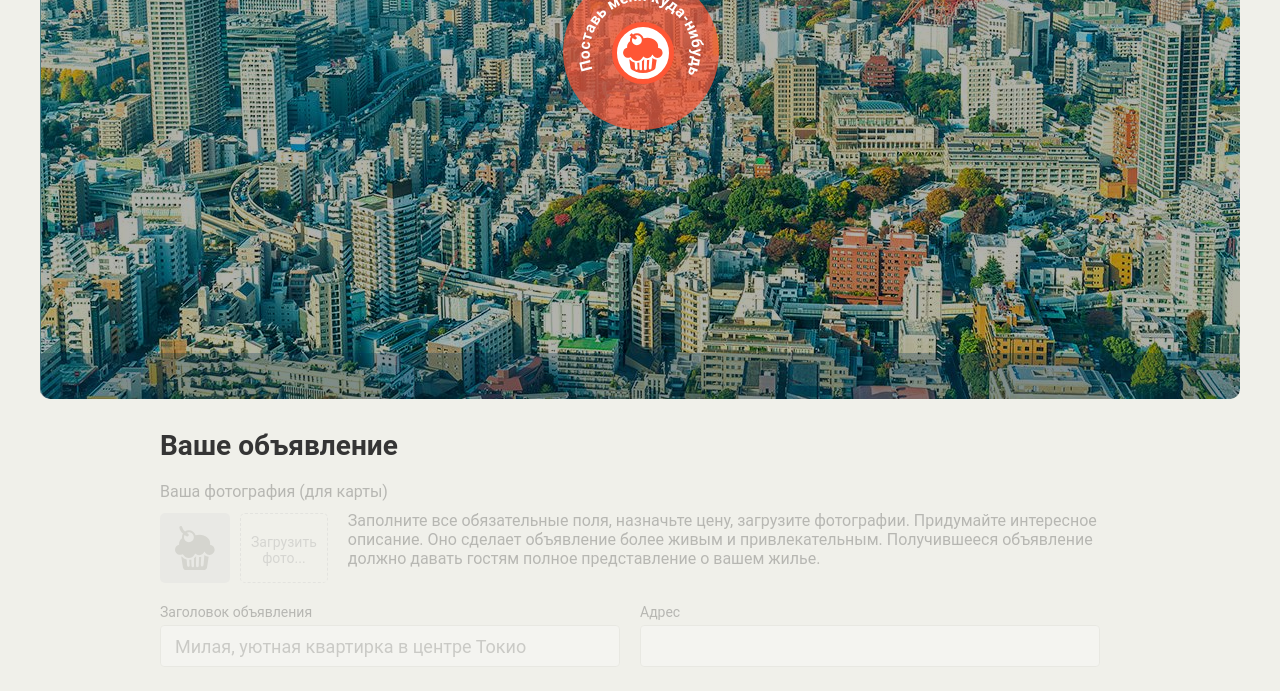
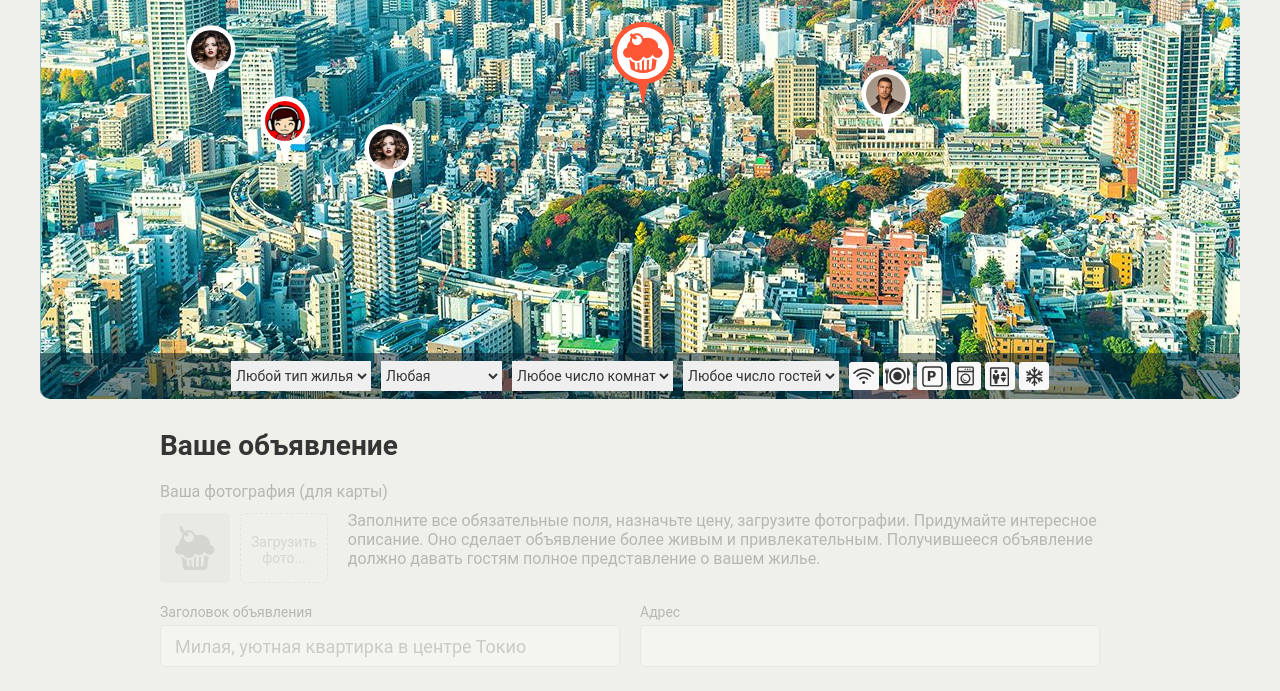
Before and after one commit to artman-training-projects/htmlacademy-keksobooking-19, a website: page index.html in a window 1280 px wide. Shown: the part 351-1042 px from the top of the page. Drawn offline with Linux system fonts and the light colour scheme; files whose address does not match are found by name.

Commit message:
продолжение...

```diff
--- a/js/main.js
+++ b/js/main.js
@@ -1,21 +1,4 @@
 'use strict';
-
-
-var getRandomMinMax = function (min, max) {
-  return Math.floor(Math.random() * (max - min) + min);
-};
-
-var getRandomItem = function (arr) {
-  return Math.floor(Math.random() * arr.length);
-};
-
-var getAvatars = function (count) {
-  var avatars = [];
-  for (var i = 0; i < count; i++) {
-    avatars.push(i < 8 ? ('img/avatars/user0' + (i + 1) + '.png') : ('img/avatars/default.png'));
-  }
-  return avatars;
-};
 
 var COUNT_ADVERTISEMENTS = 8;
 
@@ -40,8 +23,8 @@ var Advertisement = {
   },
   LOCATION: {
     X: {
-      MIN: 0,
-      MAX: 1200
+      MIN: 40,
+      MAX: 1160
     },
     Y: {
       MIN: 130,
@@ -50,7 +33,24 @@ var Advertisement = {
   }
 };
 
-var createRandomAdvertisement = function () {
+function getRandomMinMax(min, max) {
+  return Math.floor(Math.random() * (max - min) + min);
+}
+
+function getRandomItem(arr) {
+  return Math.floor(Math.random() * arr.length);
+}
+
+function getAvatars(count) {
+  var avatars = [];
+  for (var i = 0; i < count; i++) {
+    avatars.push(i < 8 ? ('img/avatars/user0' + (i + 1) + '.png') : ('img/avatars/default.png'));
+  }
+  return avatars;
+}
+
+
+function createRandomAdvertisement() {
   var location = [getRandomMinMax(Advertisement.LOCATION.X.MIN, Advertisement.LOCATION.X.MAX), getRandomMinMax(Advertisement.LOCATION.Y.MIN, Advertisement.LOCATION.Y.MAX)];
 
   var advert = {
@@ -77,12 +77,32 @@ var createRandomAdvertisement = function () {
   };
 
   return advert;
-};
+}
 
-var createAdvertisementList = function (count) {
+function createAdvertisementList(count) {
   var list = [];
   for (var i = 0; i < count; i++) {
     list.push(createRandomAdvertisement());
   }
   return list;
-};
+}
+
+var advertisementItems = createAdvertisementList(COUNT_ADVERTISEMENTS);
+
+var map = document.querySelector('.map');
+map.classList.remove('map--faded');
+
+var templatePin = document.querySelector('#pin').content.querySelector('.map__pin');
+function makePin(advert) {
+  var advertPin = templatePin.cloneNode(true);
+  advertPin.style = 'left: ' + advert.location.x + 'px; top: ' + advert.location.y + 'px;';
+  advertPin.querySelector('img').src = advert.author.avatar;
+  advertPin.querySelector('img').alt = advert.offer.title;
+  return advertPin;
+}
+
+var fragment = document.createDocumentFragment();
+for (var i = 0; i < COUNT_ADVERTISEMENTS; i++) {
+  fragment.appendChild(makePin(advertisementItems[i]));
+}
+map.querySelector('.map__pins').appendChild(fragment);
```
Also changed, not shown: index.html (+3 -1 lines).
